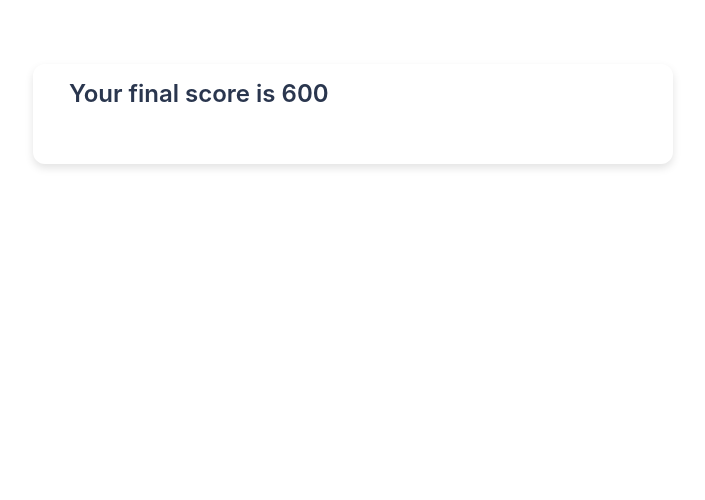
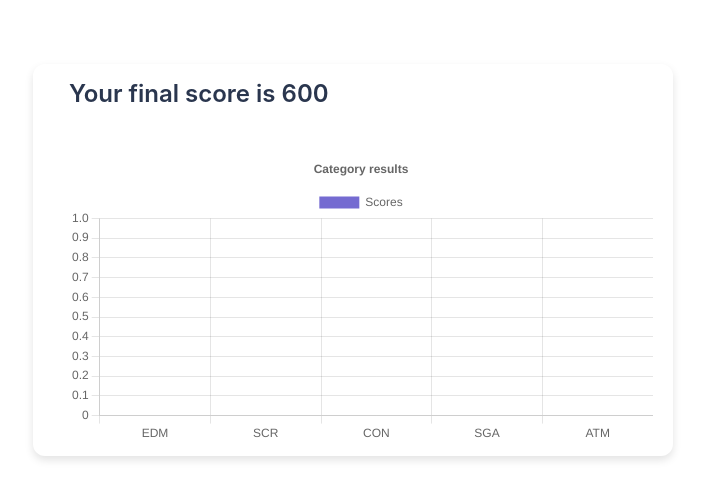
Before and after one commit to meddyrainzo/hackathon-credit-score, a React (Vite) app in the folder frontend/: page /result in a window 1280 px wide. Shown: the top 500 px of the page, without its empty margins (287-992 px from the left). Built offline with nearby package versions, Linux system fonts and the light colour scheme.

Commit message:
Added graphs and cleaned console logs

```diff
--- a/frontend/src/pages/Question.tsx
+++ b/frontend/src/pages/Question.tsx
@@ -43,7 +43,6 @@ function Question() {
       setShowPreviousButton(true);
     }
     const category = quizQuestions[currentCategory];
-    console.log('category.Category', category.Category);
     switch (category.Category) {
       case 'EDM':
         dispatch(
@@ -88,9 +87,7 @@ function Question() {
     }
     const questionNumber = currentCategoryQuestion + 1;
     setCurrentCategoryQuestion(questionNumber);
-    console.log('The next question', questionNumber);
     if (category.Questions.length - currentCategoryQuestion === 1) {
-      console.log('In if block');
       if (currentCategory === 4) {
         // Finished the quiz
         setShowFinishButton(true);
@@ -98,7 +95,6 @@ function Question() {
         if (showFinishButton) {
           setShowFinishButton(false);
         }
-        console.log('Change the category');
         setCurrentCategory(currentCategory + 1);
         setCurrentCategoryQuestion(0);
       }
@@ -122,7 +118,6 @@ function Question() {
   };
 
   useEffect(() => {
-    console.log('edmAnswers.length', edmAnswers.length);
     setEdmComplete(edmAnswers.length === edmQuestions.Questions.length);
     setScrComplete(scrAnswers.length === scrQuestions.Questions.length);
     setConComplete(conAnswers.length === conQuestions.Questions.length);
--- a/frontend/src/pages/Result.tsx
+++ b/frontend/src/pages/Result.tsx
@@ -3,10 +3,55 @@ import { useAppSelector } from '../store/hooks';
 import Page from './Page';
 import { Title } from '../components/fonts';
 import { Spacer } from '../components/layout';
+import { Bar } from 'react-chartjs-2';
+import {
+  Chart as ChartJS,
+  BarElement,
+  CategoryScale,
+  Title as ChartTitle,
+  Legend,
+  LinearScale,
+  Tooltip,
+} from 'chart.js';
+import { quizQuestions } from '../data/data';
+
+type ChartData = {
+  label: string;
+  data: number[];
+  backgroundColor: string;
+};
+
+type Series = {
+  labels: string[];
+  datasets: ChartData[];
+};
+
+ChartJS.register(
+  CategoryScale,
+  LinearScale,
+  BarElement,
+  ChartTitle,
+  Tooltip,
+  Legend
+);
+
+const options = {
+  responsive: true,
+  plugins: {
+    legend: {
+      position: 'top' as const,
+    },
+    title: {
+      display: true,
+      text: 'Category results',
+    },
+  },
+};
 
 function Result() {
   const { total } = useAppSelector((state) => state.resultsReducer);
   const [estimate, setEstimate] = useState(0);
+  const [chartData, setChartData] = useState<Series | undefined>(undefined);
 
   useEffect(() => {
     const edm = total.edm * 0.096;
@@ -16,12 +61,23 @@ function Result() {
     const atm = total.atm * 0.104;
 
     setEstimate(edm + scr + con + sga + atm + 600);
+    setChartData({
+      labels: quizQuestions.map((q) => q.Category),
+      datasets: [
+        {
+          label: 'Scores',
+          data: [total.edm, total.scr, total.con, total.sga, total.atm],
+          backgroundColor: '#756bd1',
+        },
+      ],
+    });
   }, [total]);
+
   return (
     <Page>
       <Title>Your final score is {estimate}</Title>
       <Spacer height={40} />
-      {/* <BarChart /> */}
+      {chartData && <Bar data={chartData} options={options} />}
     </Page>
   );
 }
```
